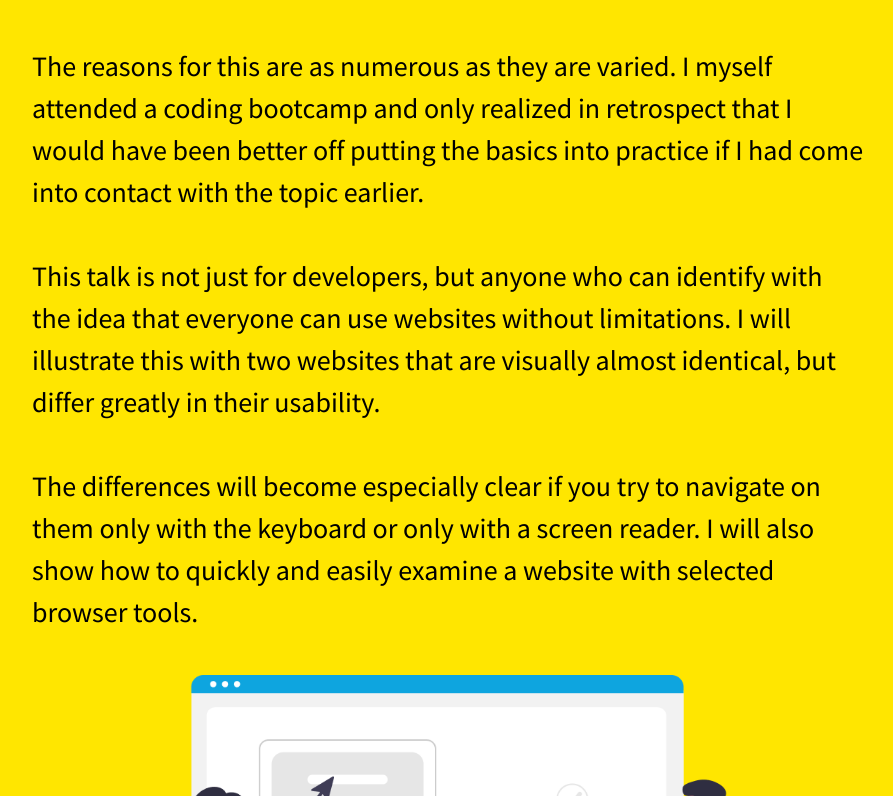
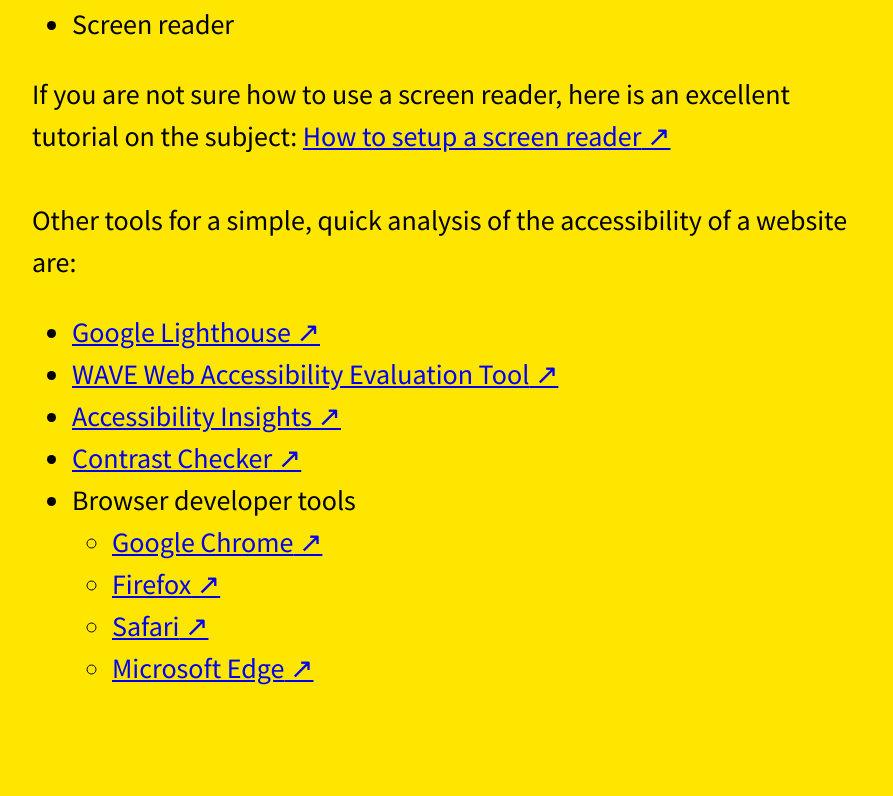
Before and after one commit to nx-stevefrenzel/a11y-example, a Next.js app: page / in a window 1280 px wide. Shown: the part 964-1760 px from the top of the page, without its empty margins (192-1085 px from the left). After the commit the page ends 1681 px from the top, so only its background shows below. Built offline with nearby package versions, Linux system fonts and the light colour scheme.

Commit message:
Update Homepage.tsx

```diff
--- a/components/Homepage.tsx
+++ b/components/Homepage.tsx
@@ -1,44 +1,16 @@
 import Image from 'next/image';
-import Link from 'next/link';
 import Head from 'next/head';
-import world from '@images/world.png';
+import ExternalLink from './utils/ExternalLink';
 import collab from '@images/collab.png';
 
 export default function Homepage() {
   return (
     <>
       <Head>
-        <title>Benefits of an accessible website</title>
+        <title>Web Accessibility - Essential for some, useful for all.</title>
       </Head>
       <section id="homepage-wrapper">
         <div className="inner-wrapper">
-          <figure id="world">
-            <Image src={world} alt="Illustration of a globe" />
-          </figure>
-          <h1>Benefits of an accessible website </h1>
-          <br />
-          <br />
-          <p>
-            Accessible websites allow a wide range of people to consume and interact with the
-            content on them. But despite many resources, tools and people actively pushing the
-            issue, this topic is only a minor aspect in the tech industry.
-            <br />
-            <br />
-            The reasons for this are as numerous as they are varied. I myself attended a coding
-            bootcamp and only realized in retrospect that I would have been better off putting the
-            basics into practice if I had come into contact with the topic earlier.
-            <br />
-            <br />
-            This talk is not just for developers, but anyone who can identify with the idea that
-            everyone can use websites without limitations. I will illustrate this with two websites
-            that are visually almost identical, but differ greatly in their usability.
-            <br />
-            <br />
-            The differences will become especially clear if you try to navigate on them only with
-            the keyboard or only with a screen reader. I will also show how to quickly and easily
-            examine a website with selected browser tools.
-          </p>
-          <br />
           <figure id="collab">
             <Image src={collab} alt="Two people working on a user interface" />
           </figure>
@@ -57,21 +29,63 @@ export default function Homepage() {
           <p>
             If you are not sure how to use a screen reader, here is an excellent tutorial on the
             subject:{' '}
-            <Link href="https://www.codecademy.com/articles/how-to-setup-screen-reader">
-              How to setup a screen reader
-            </Link>
+            <ExternalLink
+              url="https://www.codecademy.com/articles/how-to-setup-screen-reader"
+              content="How to setup a screen reader"
+            />
           </p>
           <br />
           <p>Other tools for a simple, quick analysis of the accessibility of a website are:</p>
           <ul>
             <li>
-              <Link href="https://wave.webaim.org/">WAVE Web Accessibility Evaluation Tool</Link>
+              <ExternalLink url="https://web.dev/measure/" content="Google Lighthouse" />
             </li>
             <li>
-              <Link href="https://accessibilityinsights.io/">Accessibility Insights</Link>
+              <ExternalLink
+                url="https://wave.webaim.org/"
+                content="WAVE Web Accessibility Evaluation Tool"
+              />
             </li>
             <li>
-              <Link href="https://webaim.org/resources/contrastchecker/">Contrast Checker</Link>
+              <ExternalLink
+                url="https://accessibilityinsights.io/"
+                content="Accessibility Insights"
+              />
+            </li>
+            <li>
+              <ExternalLink
+                url="https://webaim.org/resources/contrastchecker/"
+                content="Contrast Checker"
+              />
+            </li>
+            <li>
+              Browser developer tools{' '}
+              <ul>
+                <li>
+                  <ExternalLink
+                    url="https://developer.chrome.com/docs/devtools/overview/#open"
+                    content="Google Chrome"
+                  />
+                </li>
+                <li>
+                  <ExternalLink
+                    url="https://developer.mozilla.org/en-US/docs/Tools#the_core_tools"
+                    content="Firefox"
+                  />
+                </li>
+                <li>
+                  <ExternalLink
+                    url="https://support.apple.com/en-gb/guide/safari/sfri20948/mac"
+                    content="Safari"
+                  />
+                </li>
+                <li>
+                  <ExternalLink
+                    url="https://docs.microsoft.com/en-us/microsoft-edge/devtools-guide-chromium/#open-the-devtools"
+                    content="Microsoft Edge"
+                  />
+                </li>
+              </ul>
             </li>
           </ul>
         </div>
```
